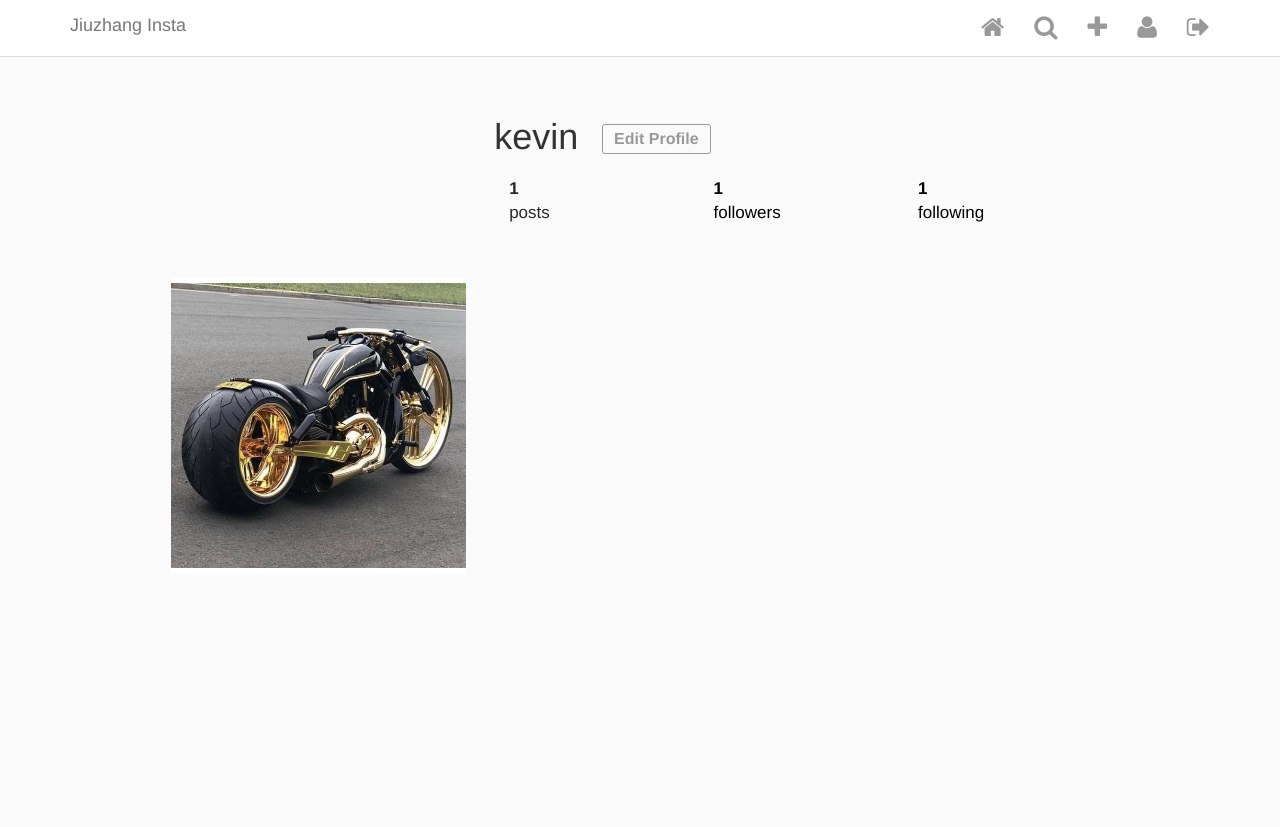
After one commit to kvixlong/JZ, a Django app: page /user/1 in a window 1280 px wide. The commit adds this page. Shown: the top 827 px of the page. Run offline with Django 3.2, Linux system fonts and the light colour scheme; a user stored in the database is signed in; data comes from the database, SQL or seed files in the repository; both versions use the stored data as it was after the commit; some libraries are stand-ins or nearby versions.

Commit message:
Finish website development

```diff
--- a/Insta/admin.py
+++ b/Insta/admin.py
@@ -1,9 +1,10 @@
 from django.contrib import admin
 
-from Insta.models import InstaUser, Post, Comment, Like
+from Insta.models import InstaUser, Post, Comment, Like, UserConnection
 
 # Register your models here.
 admin.site.register(InstaUser)
 admin.site.register(Post)
 admin.site.register(Like)
 admin.site.register(Comment)
+admin.site.register(UserConnection)
--- a/Insta/models.py
+++ b/Insta/models.py
@@ -13,7 +13,31 @@ class InstaUser(AbstractUser):
         blank=True,
         null=True
     )
+    def get_connections(self):
+        connections = UserConnection.objects.filter(creator=self) # pylint: disable=maybe-no-member
+        return connections
 
+    def get_followers(self):
+        followers = UserConnection.objects.filter(following=self) # pylint: disable=maybe-no-member
+        return followers
+
+    def is_followed_by(self, user):
+        followers = UserConnection.objects.filter(following=self) # pylint: disable=maybe-no-member
+        return followers.filter(creator=user).exists()
+
+class UserConnection(models.Model):
+    created = models.DateTimeField(auto_now_add=True, editable=False)
+    creator = models.ForeignKey(
+        InstaUser,
+        on_delete=models.CASCADE,
+        related_name="friendship_creator_set")
+    following = models.ForeignKey(
+        InstaUser,
+        on_delete=models.CASCADE,
+        related_name="friend_set")
+
+    def __str__(self):
+        return self.creator.username + ' follows ' + self.following.username # pylint: disable=maybe-no-member
 
 class Post(models.Model):
     author = models.ForeignKey(
@@ -32,10 +56,10 @@ class Post(models.Model):
         null=True
         )
     def get_like_count(self):
-        return self.likes.count()
+        return self.likes.count() # pylint: disable=maybe-no-member
 
     def get_absolute_url(self):
-        return reverse("post_detail", args=[str(self.id)])
+        return reverse("post_detail", args=[str(self.id)]) # pylint: disable=maybe-no-member
 
 
 
@@ -67,4 +91,4 @@ class Like(models.Model):
         unique_together = ("post", "user")
 
     def __str__(self):
-        return 'Like: '  +  self.user.username  +  ' likes '  +  self.post.title
+        return 'Like: '  +  self.user.username  +  ' likes '  +  self.post.title # pylint: disable=maybe-no-member
--- a/Insta/urls.py
+++ b/Insta/urls.py
@@ -16,7 +16,8 @@ Including another URLconf
 from django.contrib import admin
 from django.urls import path, include
 
-from Insta.views import (HelloWorld, PostDetailView, PostsView, PostCreateView, PostUpdateView, PostDeleteView, addLike)
+from Insta.views import (HelloWorld, PostDetailView, PostsView, PostCreateView,
+                        PostUpdateView, PostDeleteView, addLike, UserDetailView)
 
 urlpatterns = [
     path('helloworld/', HelloWorld.as_view(), name='helloworld'),
@@ -25,5 +26,6 @@ urlpatterns = [
     path('post/new/', PostCreateView.as_view(), name='make_post'),
     path('post/update/<int:pk>', PostUpdateView.as_view(), name='post_update'),
     path('post/delete/<int:pk>', PostDeleteView.as_view(), name='post_delete'),
-    path('like/', addLike, name='addLike'),
+    path('insta/like/', addLike, name='addLike'),
+    path('user/<int:pk>', UserDetailView.as_view(), name='user_detail'),
 ]
--- a/Insta/views.py
+++ b/Insta/views.py
@@ -7,7 +7,7 @@ from Insta.models import Post
 from django.contrib.auth.mixins import LoginRequiredMixin
 
 from Insta.forms import CustomUserCreationForm
-from Insta.models import Post, Like, Comment
+from Insta.models import Post, Like, Comment, InstaUser, UserConnection
 
 class HelloWorld(TemplateView):
     template_name = 'test.html'
@@ -16,9 +16,20 @@ class PostsView(ListView):
     model = Post
     template_name = 'index.html'
 
+    def get_queryset(self):
+        current_user = self.request.user
+        following = set()
+        for conn in UserConnection.objects.filter(creator=current_user).select_related('following'): # pylint: disable=maybe-no-member
+            following.add(conn.following)
+        return Post.objects.filter(author__in=following) # pylint: disable=maybe-no-member
+
 class PostDetailView(DetailView):
     model = Post
     template_name = 'post_detail.html'
+
+class UserDetailView(DetailView):
+    model = InstaUser
+    template_name = 'user_detail.html'
 
 class PostCreateView(LoginRequiredMixin ,CreateView):
     model = Post
@@ -45,13 +56,13 @@ class SignUp(CreateView):
 @ajax_request
 def addLike(request):
     post_pk = request.POST.get('post_pk')
-    post = Post.objects.get(pk=post_pk)
+    post = Post.objects.get(pk=post_pk) # pylint: disable=maybe-no-member
     try:
         like = Like(post=post, user=request.user)
         like.save()
         result = 1
     except Exception as e:
-        like = Like.objects.get(post=post, user=request.user)
+        like = Like.objects.get(post=post, user=request.user) # pylint: disable=maybe-no-member
         like.delete()
         result = 0
 
--- a/static/js/index.js
+++ b/static/js/index.js
@@ -15,7 +15,7 @@ function create_like(success_cb, error_cb) {
 
     $.ajax({
         type: "POST",
-        url: '/insta/like',
+        url: 'insta/like/',
         data: {
             post_pk : post_pk
         },
@@ -165,10 +165,10 @@ function update_unfollow_view(data) {
 }
 
 
-$('.follow-toggle__container').on('click', '.follow-user', function() {
-    follow_user.call(this, update_follow_view, error_cb, 'follow');
-});
+// $('.follow-toggle__container').on('click', '.follow-user', function() {
+//     follow_user.call(this, update_follow_view, error_cb, 'follow');
+// });
 
-$('.follow-toggle__container').on('click', '.unfollow-user', function() {
-    follow_user.call(this, update_unfollow_view, error_cb, 'unfollow');
-});
+// $('.follow-toggle__container').on('click', '.unfollow-user', function() {
+//     follow_user.call(this, update_unfollow_view, error_cb, 'unfollow');
+// });
--- a/templates/header.html
+++ b/templates/header.html
@@ -14,7 +14,7 @@
                     </li>
                     <li><a href="{% url 'helloworld' %}"><i class="fa fa-search" aria-hidden="true"></i></a></li>
                     <li><a href="{% url 'make_post' %}"><i class="fa fa-plus" aria-hidden="true"></i></a></li>
-                    <li><a href="{% url 'helloworld' %}"><i class="fa fa-user" aria-hidden="true"></i></a></li>
+                    <li><a href="{% url 'user_detail' user.id %}"><i class="fa fa-user" aria-hidden="true"></i></a></li>
                     <li><a href="{% url 'logout' %}"><i class="fa fa-sign-out" aria-hidden="true"></i></a></li>
                 {% else %}
                     <li>
--- a/templates/index.html
+++ b/templates/index.html
@@ -11,7 +11,7 @@
 
                 <div class="card__panel-head">
                     <div class="poster__info">
-                        <a href="{% url 'helloworld' %}" class="poster__name">
+                        <a href="{% url 'user_detail' post.author.id %}" class="poster__name">
                             {% if post.author.profile_pic %}
                                 <img class="poster__profilepic" src="/{{ post.author.profile_pic.url }}">
                             {% endif %}
--- /dev/null
+++ b/templates/user_detail.html
@@ -0,0 +1,64 @@
+{% extends 'base.html' %}
+
+{% load custom_tags %}
+
+{% block content %}
+
+<div class="profile">
+
+    <div class="profile__head">
+        <div class="row">
+            <div class="col-xs-4 left">
+                {% if object.profile_pic %}
+                    <img class="picture-circle" src="http://{{ request.META.HTTP_HOST }}/{{object.profile_pic.url}}">
+                {% endif %}
+            </div>
+            <div class="col-xs-8 right">
+                <div class="name-buttons">
+                    <h1 class="username">{{ object.username }}</h1>
+                    {% if user == object %}
+                        <button class="edit-profile">Edit Profile</button>
+                    {% else %}
+                        {% is_following user object as following %}
+                        <div class="follow-toggle__container">
+                            <button class="btn btn-primary {% if not following %}follow-user{% else %}unfollow-user{% endif %}" id="{{ object.pk }}">
+                                {% if following %}
+                                    Unfollow
+                                {% else %}
+                                    Follow
+                                {% endif %}
+                            </button>
+                        </div>
+                    {% endif %}
+                </div>
+
+                <div>
+                    <ul class="stats">
+                        <div class="col-xs-4"><li class="stats__count"><span>{{ object.posts.count }}</span><br> posts</li></div>
+                        <div class="col-xs-4"><a href="/" style="text-decoration: none; color: black;"><li class="stats__count"><span class="follower_count" id="follower_id">{{ object.get_followers.count }}</span><br> followers</li></a></div>
+                        <div class="col-xs-4"><a href="/" style="text-decoration: none; color: black;"><li class="stats__count"><span>{{ object.get_connections.count }}</span><br> following</li></a></div>
+                    </ul>
+                </div>
+            </div>
+        </div>
+    </div>
+
+    <div class="profile__body">
+        <div class="row">
+        {% for post in object.posts.all %}
+            <div class="col-xs-4">
+                <div class="picture-square" style="background-image: url(http://{{ request.META.HTTP_HOST }}/{{ post.image.url }}); background-size: contain;">
+                    <a href="{% url 'post_detail' post.pk %}">
+                    <div class="content">
+                        <i class="fa fa-heart" aria-hidden="true"></i> {{ post.get_like_count }}
+                    </div>
+                    </a>
+                </div>
+            </div>
+        {% endfor %}
+        </div>
+    </div>
+
+</div>
+
+{% endblock content %}
```
Also changed, not shown: Insta/migrations/0002_auto_20200428_2304.py (added), db.sqlite3.
